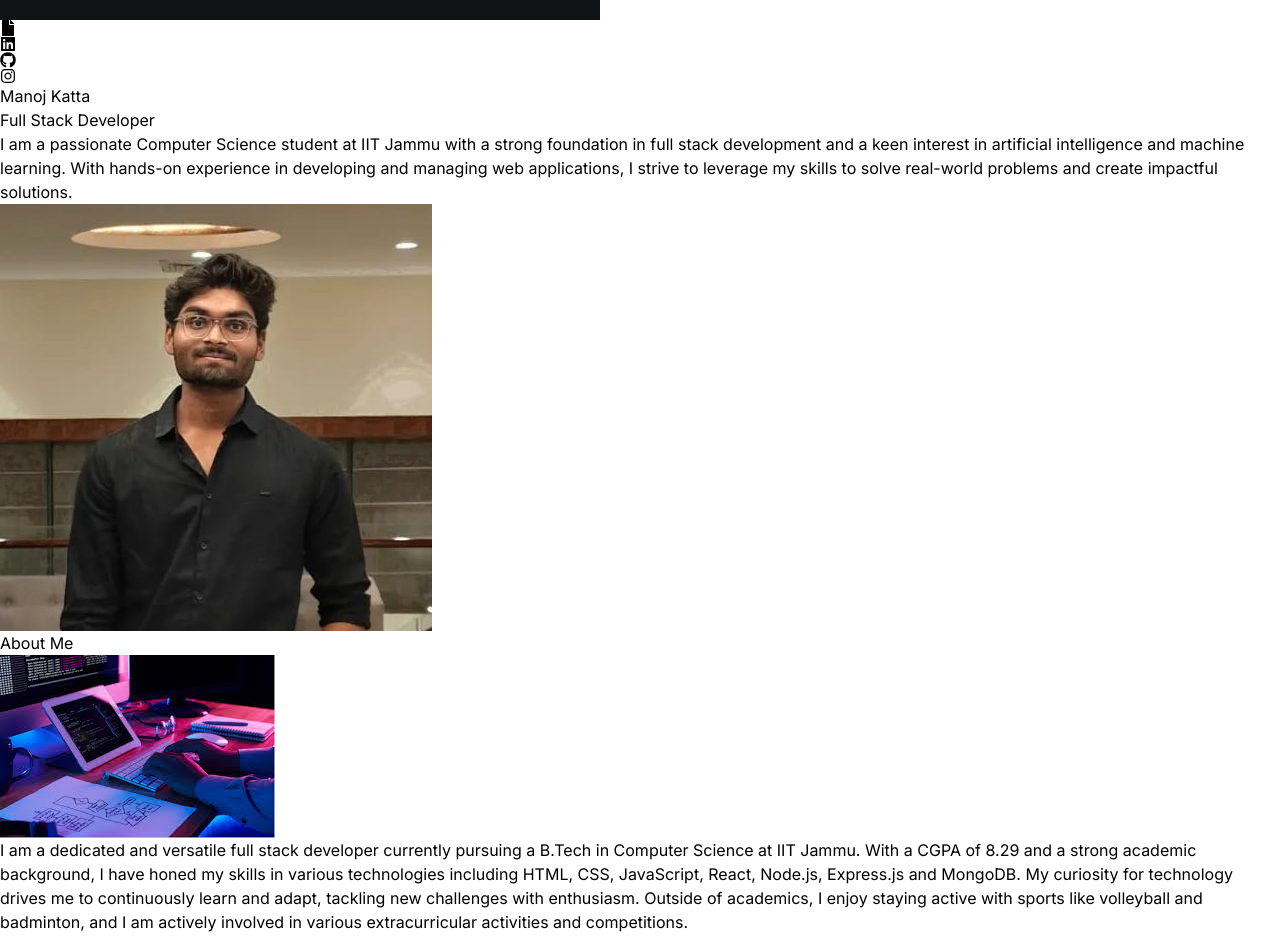
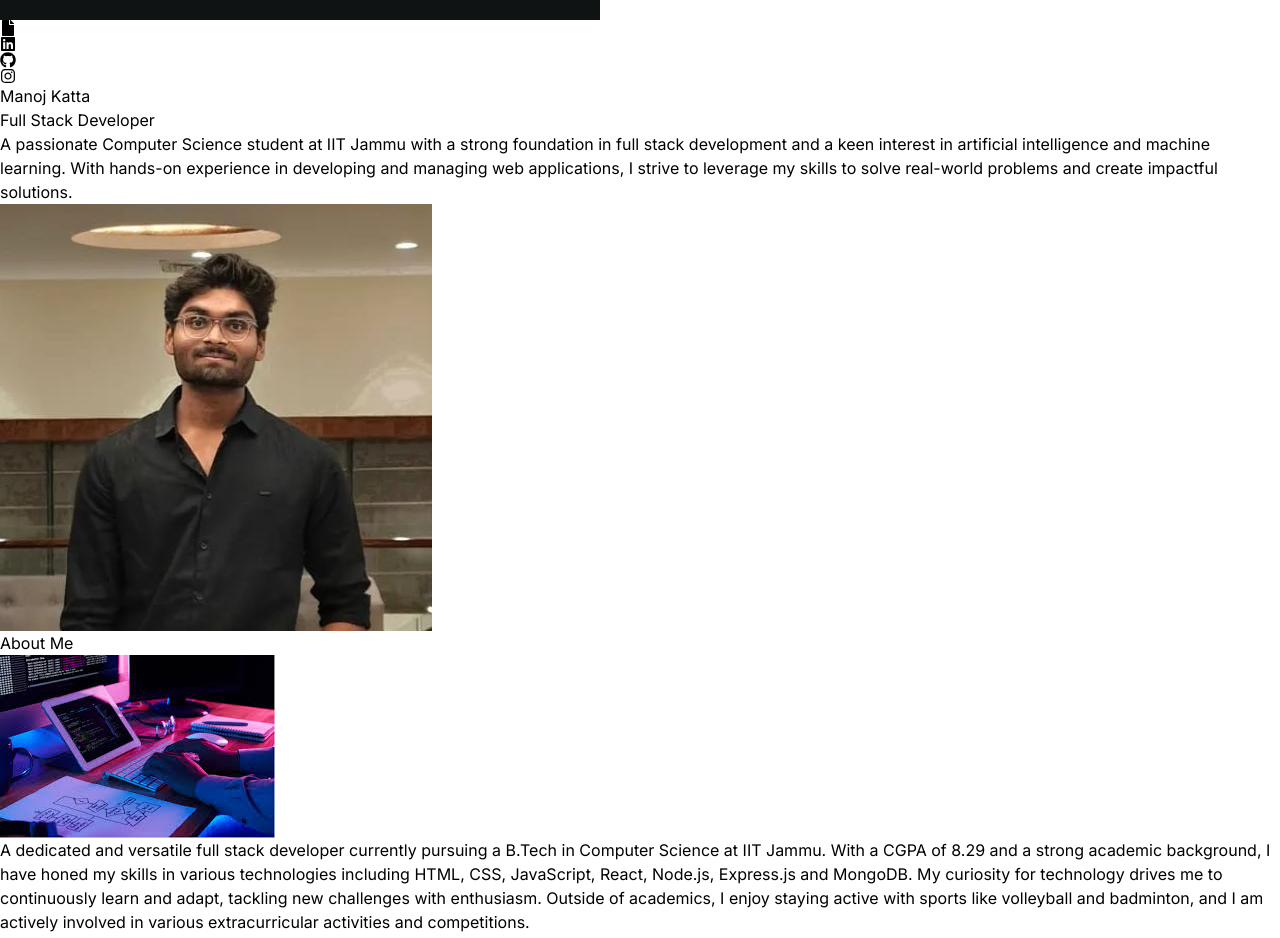
Before and after one commit to Manoj-Katta/Portfolio, a React (Vite) app: page / in a window 1280 px wide. Shown: the part 340-1278 px from the top of the page. Built offline with nearby package versions, Linux system fonts and the light colour scheme.

Commit message:
Changed content

```diff
--- a/src/constants/index.js
+++ b/src/constants/index.js
@@ -2,9 +2,9 @@ import project1 from "../assets/projects/Ascend.png";
 import project2 from "../assets/projects/chatTime.png";
 
 
-export const HERO_CONTENT = `I am a passionate Computer Science student at IIT Jammu with a strong foundation in full stack development and a keen interest in artificial intelligence and machine learning. With hands-on experience in developing and managing web applications, I strive to leverage my skills to solve real-world problems and create impactful solutions.`;
+export const HERO_CONTENT = `A passionate Computer Science student at IIT Jammu with a strong foundation in full stack development and a keen interest in artificial intelligence and machine learning. With hands-on experience in developing and managing web applications, I strive to leverage my skills to solve real-world problems and create impactful solutions.`;
 
-export const ABOUT_TEXT = `I am a dedicated and versatile full stack developer currently pursuing a B.Tech in Computer Science at IIT Jammu. With a CGPA of 8.29 and a strong academic background, I have honed my skills in various technologies including HTML, CSS, JavaScript, React, Node.js, Express.js and MongoDB. My curiosity for technology drives me to continuously learn and adapt, tackling new challenges with enthusiasm. Outside of academics, I enjoy staying active with sports like volleyball and badminton, and I am actively involved in various extracurricular activities and competitions.`;
+export const ABOUT_TEXT = `A dedicated and versatile full stack developer currently pursuing a B.Tech in Computer Science at IIT Jammu. With a CGPA of 8.29 and a strong academic background, I have honed my skills in various technologies including HTML, CSS, JavaScript, React, Node.js, Express.js and MongoDB. My curiosity for technology drives me to continuously learn and adapt, tackling new challenges with enthusiasm. Outside of academics, I enjoy staying active with sports like volleyball and badminton, and I am actively involved in various extracurricular activities and competitions.`;
 
 export const EXPERIENCES = [
   {
```
